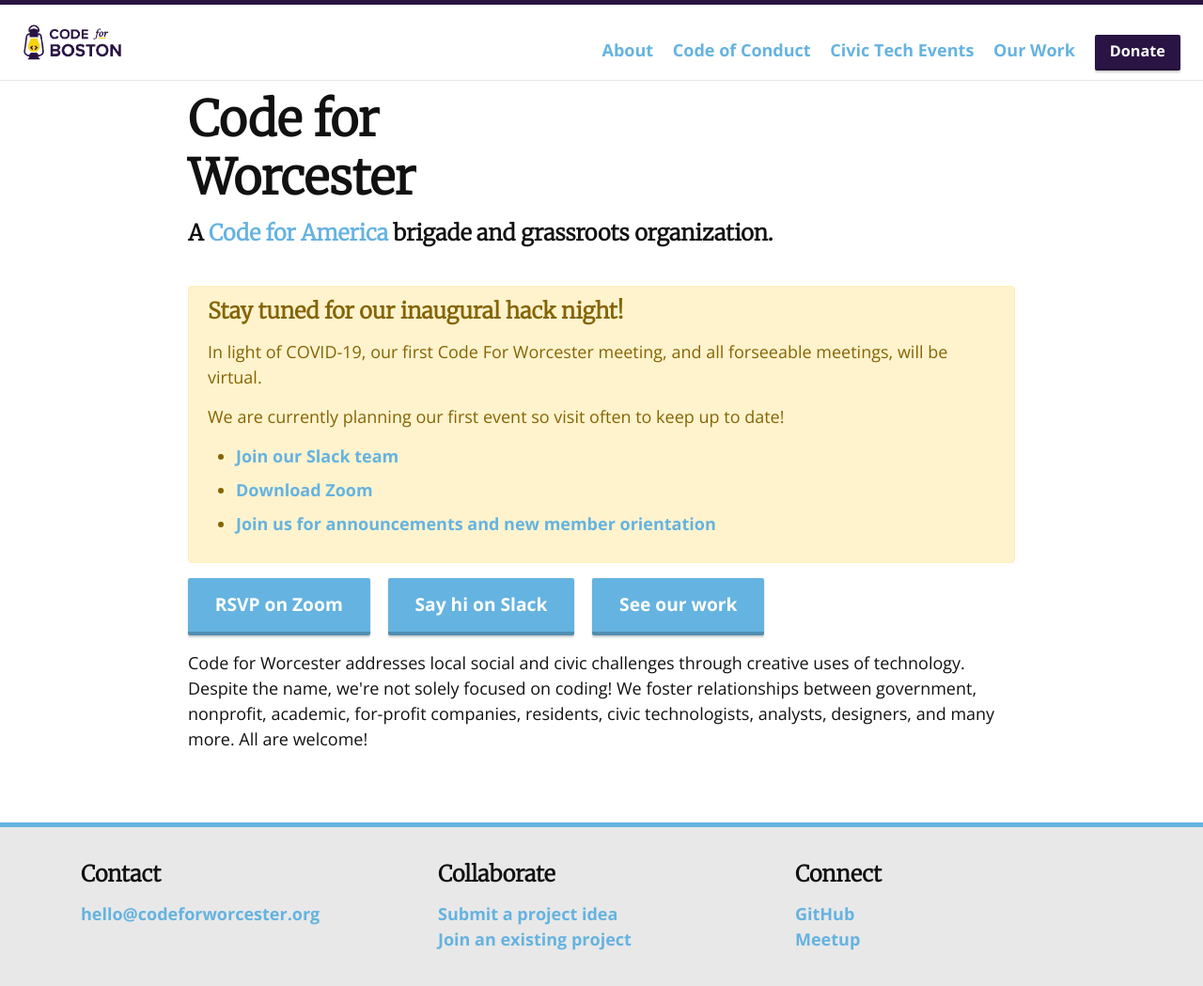
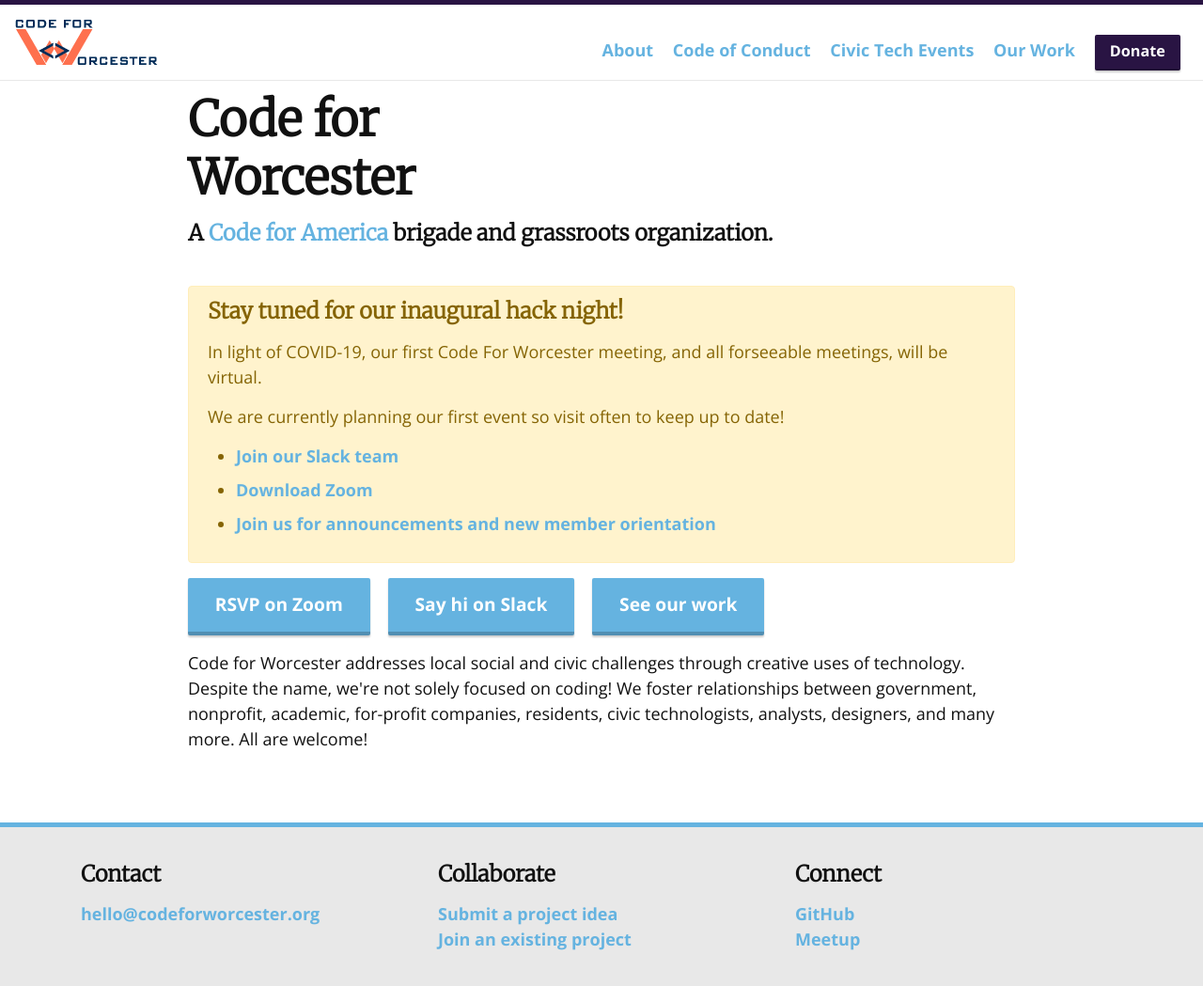
Before and after one commit to Code-For-Worcester/codeforworcester.org, a Jekyll site: the page built from index.html, in a window 1280 px wide. Shown: the whole page at 94% size. Built offline with Jekyll 4.4.1, drawn with Linux system fonts in a browser that asks for light colours; nearby versions of some CDN libraries.

Commit message:
Updated header to include CFW logo
Changed the header image to the new Code for Worcester Logo (png).

```diff
--- a/_includes/header.html
+++ b/_includes/header.html
@@ -2,7 +2,7 @@
   <div class="wrapper">
     <a class="logo" href="{{ site.baseurl }}/">
       <img
-        src="{{ '/img/cfb-logo/cfb-logo-stacked-dark.png' | prepend: site.baseurl }}"
+        src="{{ '/img/code-for-worcester-150x48.png' | prepend: site.baseurl }}"
         alt="{{ site.title }}"
       />
     </a>
```
